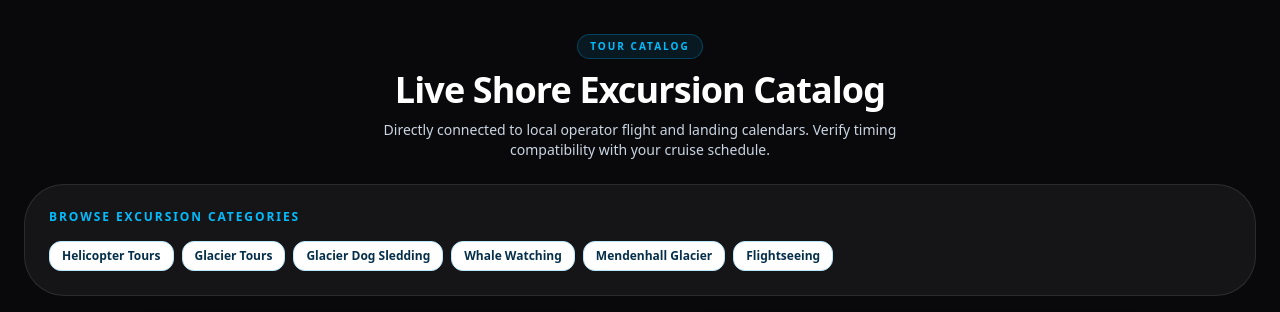
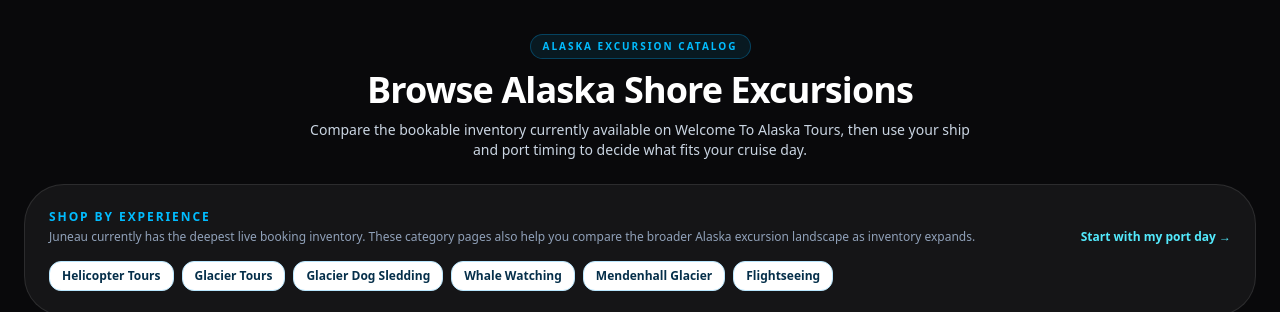
Before and after one commit to erichroeseler123-bot/wta-renderer, a Next.js app: page /tours in a window 1280 px wide. Shown: the top 312 px of the page. Built offline with nearby package versions, Linux system fonts and the light colour scheme; no server answers.

Commit message:
fix: broaden Alaska catalog positioning

```diff
--- a/app/tours/page.tsx
+++ b/app/tours/page.tsx
@@ -17,57 +17,37 @@ export default async function ToursPage() {
       <div className="mx-auto max-w-7xl px-4 pt-8 sm:px-6 space-y-6">
         <div className="text-center space-y-2">
           <div className="inline-flex rounded-full border border-sky-500/30 bg-sky-500/10 px-3 py-1 text-[10px] font-black uppercase tracking-[0.2em] text-sky-400">
-            Tour Catalog
+            Alaska Excursion Catalog
           </div>
           <h1 className="text-3xl font-black tracking-tight text-white sm:text-4xl leading-tight">
-            Live Shore Excursion Catalog
+            Browse Alaska Shore Excursions
           </h1>
-          <p className="text-sm text-slate-300 max-w-xl mx-auto">
-            Directly connected to local operator flight and landing calendars. Verify timing compatibility with your cruise schedule.
+          <p className="text-sm text-slate-300 max-w-2xl mx-auto">
+            Compare the bookable inventory currently available on Welcome To Alaska Tours, then use your ship and port timing to decide what fits your cruise day.
           </p>
         </div>
 
         <div className="rounded-[2.5rem] border border-white/10 bg-white/[0.05] p-6">
-          <h2 className="text-xs font-black uppercase tracking-[0.16em] text-sky-400">
-            Browse Excursion Categories
-          </h2>
+          <div className="flex flex-col gap-2 sm:flex-row sm:items-end sm:justify-between">
+            <div>
+              <h2 className="text-xs font-black uppercase tracking-[0.16em] text-sky-400">
+                Shop by experience
+              </h2>
+              <p className="mt-1 text-xs text-slate-400">
+                Juneau currently has the deepest live booking inventory. These category pages also help you compare the broader Alaska excursion landscape as inventory expands.
+              </p>
+            </div>
+            <Link href="/#find-your-port-day" className="text-xs font-bold text-cyan-300 hover:text-cyan-200">
+              Start with my port day →
+            </Link>
+          </div>
           <div className="mt-4 flex flex-wrap gap-2">
-            <Link
-              href="/categories/juneau-helicopter-tours"
-              className="rounded-xl border border-sky-200 bg-white px-3 py-1.5 text-xs font-bold text-sky-950 hover:bg-sky-50 transition"
-            >
-              Helicopter Tours
-            </Link>
-            <Link
-              href="/categories/glacier-tours"
-              className="rounded-xl border border-sky-200 bg-white px-3 py-1.5 text-xs font-bold text-sky-950 hover:bg-sky-50 transition"
-            >
-              Glacier Tours
-            </Link>
-            <Link
-              href="/categories/dog-sledding"
-              className="rounded-xl border border-sky-200 bg-white px-3 py-1.5 text-xs font-bold text-sky-950 hover:bg-sky-50 transition"
-            >
-              Glacier Dog Sledding
-            </Link>
-            <Link
-              href="/categories/whale-watching"
-              className="rounded-xl border border-sky-200 bg-white px-3 py-1.5 text-xs font-bold text-sky-950 hover:bg-sky-50 transition"
-            >
-              Whale Watching
-            </Link>
-            <Link
-              href="/categories/mendenhall-glacier"
-              className="rounded-xl border border-sky-200 bg-white px-3 py-1.5 text-xs font-bold text-sky-950 hover:bg-sky-50 transition"
-            >
-              Mendenhall Glacier
-            </Link>
-            <Link
-              href="/categories/flightseeing"
-              className="rounded-xl border border-sky-200 bg-white px-3 py-1.5 text-xs font-bold text-sky-950 hover:bg-sky-50 transition"
-            >
-              Flightseeing
-            </Link>
+            <Link href="/categories/juneau-helicopter-tours" className="rounded-xl border border-sky-200 bg-white px-3 py-1.5 text-xs font-bold text-sky-950 hover:bg-sky-50 transition">Helicopter Tours</Link>
+            <Link href="/categories/glacier-tours" className="rounded-xl border border-sky-200 bg-white px-3 py-1.5 text-xs font-bold text-sky-950 hover:bg-sky-50 transition">Glacier Tours</Link>
+            <Link href="/categories/dog-sledding" className="rounded-xl border border-sky-200 bg-white px-3 py-1.5 text-xs font-bold text-sky-950 hover:bg-sky-50 transition">Glacier Dog Sledding</Link>
+            <Link href="/categories/whale-watching" className="rounded-xl border border-sky-200 bg-white px-3 py-1.5 text-xs font-bold text-sky-950 hover:bg-sky-50 transition">Whale Watching</Link>
+            <Link href="/categories/mendenhall-glacier" className="rounded-xl border border-sky-200 bg-white px-3 py-1.5 text-xs font-bold text-sky-950 hover:bg-sky-50 transition">Mendenhall Glacier</Link>
+            <Link href="/categories/flightseeing" className="rounded-xl border border-sky-200 bg-white px-3 py-1.5 text-xs font-bold text-sky-950 hover:bg-sky-50 transition">Flightseeing</Link>
           </div>
         </div>
       </div>
@@ -76,19 +56,19 @@ export default async function ToursPage() {
         title="Alaska Shore Excursion Tour FAQs"
         faqs={[
           {
-            question: "What tours are currently available on Welcome To Alaska Tours?",
+            question: "What can I book on Welcome To Alaska Tours right now?",
             answer:
-              "The current catalog focuses on Juneau helicopter tours with live availability and booking flow support.",
+              "The live catalog currently has its strongest bookable inventory in Juneau, especially helicopter, glacier, dog sledding, and related experiences. Skagway and Ketchikan are also part of the cruise-day planning experience while additional bookable inventory is added.",
           },
           {
             question: "Can I browse tours before picking a date?",
             answer:
-              "Yes. Open any tour detail page first, then continue into the booking calendar when you are ready to compare dates.",
+              "Yes. You can compare tour and category pages first, then open the booking calendar to confirm current dates, times, pricing, and capacity.",
           },
           {
             question: "How should I choose the right tour for a cruise day?",
             answer:
-              "Compare duration, operator notes, pricing, and currently posted departure windows against your ship schedule before checkout.",
+              "Start with your port, ship timing, and all-aboard window. Then compare tour duration, meeting details, operator notes, and the live booking calendar before checkout.",
           },
         ]}
       />
```
